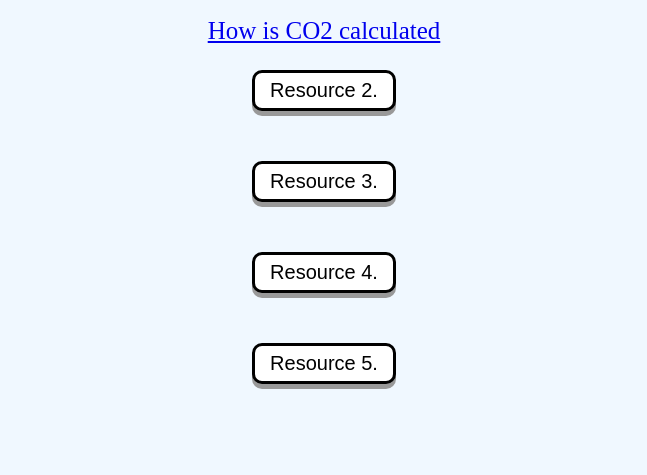
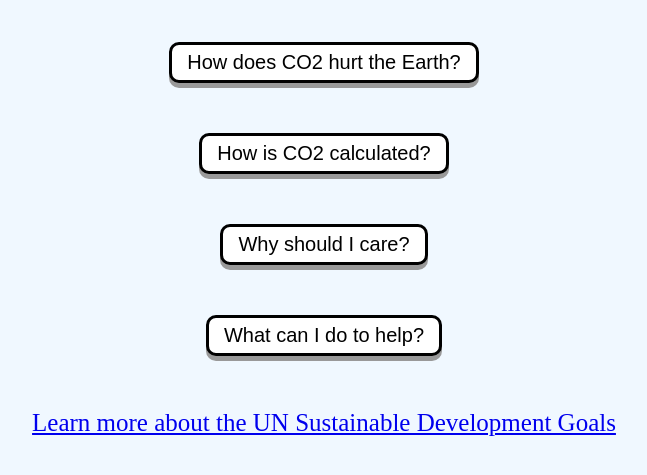
Before and after one commit to DeeTomPanda/WebExtension, a browser extension: page resources.html in a window 1280 px wide. Shown: the part 97-572 px from the top of the page, without its empty margins (316-963 px from the left). Drawn offline with Linux system fonts and the light colour scheme.

Commit message:
Fixed broken link

```diff
--- a/resources.html
+++ b/resources.html
@@ -11,24 +11,24 @@
 		<center>
 			<h1 class="title">Popular links for CO2 Emissions:</h1>
 
-			<a href="https://sustainablewebdesign.org/calculating-digital-emissions/" target="_blank">How is CO2 calculated</a>
-			<!--<button onclick="window.location.href='https://sustainablewebdesign.org/calculating-digital-emissions/';">How is CO2 calculated? </button> -->
+
+			<button id="how">How does CO2 hurt the Earth?</button>
+
 			<br />
-			<button onclick="window.location.href='https://sustainablewebdesign.org/calculating-digital-emissions/';">
-				Resource 2.
-			</button>
+			<button id="howCO2">How is CO2 calculated?</button>
+
+
 			<br />
-			<button onclick="window.location.href='https://sustainablewebdesign.org/calculating-digital-emissions/';">
-				Resource 3.
-			</button>
+			<button id="why">Why should I care?</button>
+
+
 			<br />
-			<button onclick="window.location.href='https://sustainablewebdesign.org/calculating-digital-emissions/';">
-				Resource 4.
-			</button>
-			<br />
-			<button onclick="window.location.href='https://sustainablewebdesign.org/calculating-digital-emissions/';">
-				Resource 5.
-			</button>
+			<button id="whatDo">What can I do to help?</button>
+			<script src="resources.js"></script>
+
+			<br /><br />
+			<a href="https://sdgs.un.org/goals" target="_blank">Learn more about the UN Sustainable Development Goals</a>
+
 		</center>
 	</body>
 
```
